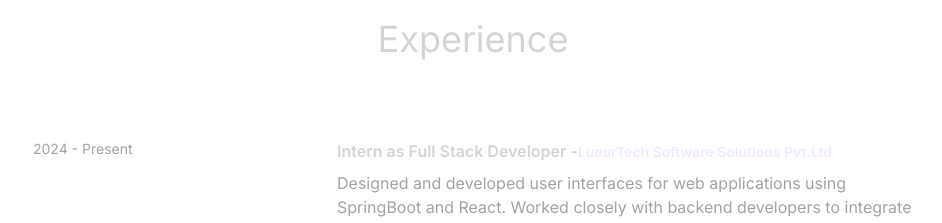
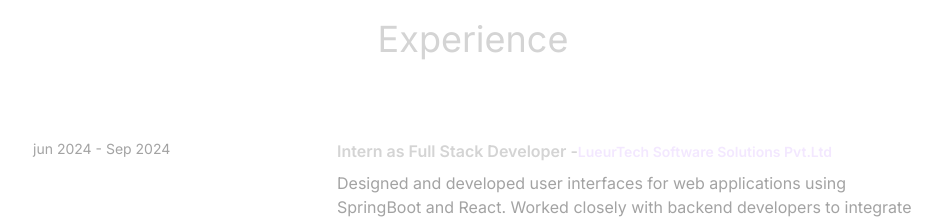
Before and after one commit to Afreed007/portfolio-mohammedafreedpasha, a React (Vite) app: page / in a window 1280 px wide. Shown: the part 1660-1883 px from the top of the page, without its empty margins (167-1109 px from the left). Built offline with nearby package versions, Linux system fonts and the light colour scheme.

Commit message:
updated LueurTech year

```diff
--- a/src/constants/index.js
+++ b/src/constants/index.js
@@ -11,7 +11,7 @@ export const ABOUT_TEXT = `I am a dedicated and versatile full stack developer w
 
 export const EXPERIENCES = [
   {
-    year: "2024 - Present",
+    year: "jun 2024 - Sep 2024",
     role: "Intern as Full Stack Developer",
     company: "LueurTech Software Solutions Pvt.Ltd",
     description: `Designed and developed user interfaces for web applications using SpringBoot and React. Worked closely with backend developers to integrate frontend components with SpringBoot APIs. Implemented responsive designs and optimized frontend performance.`,
```
